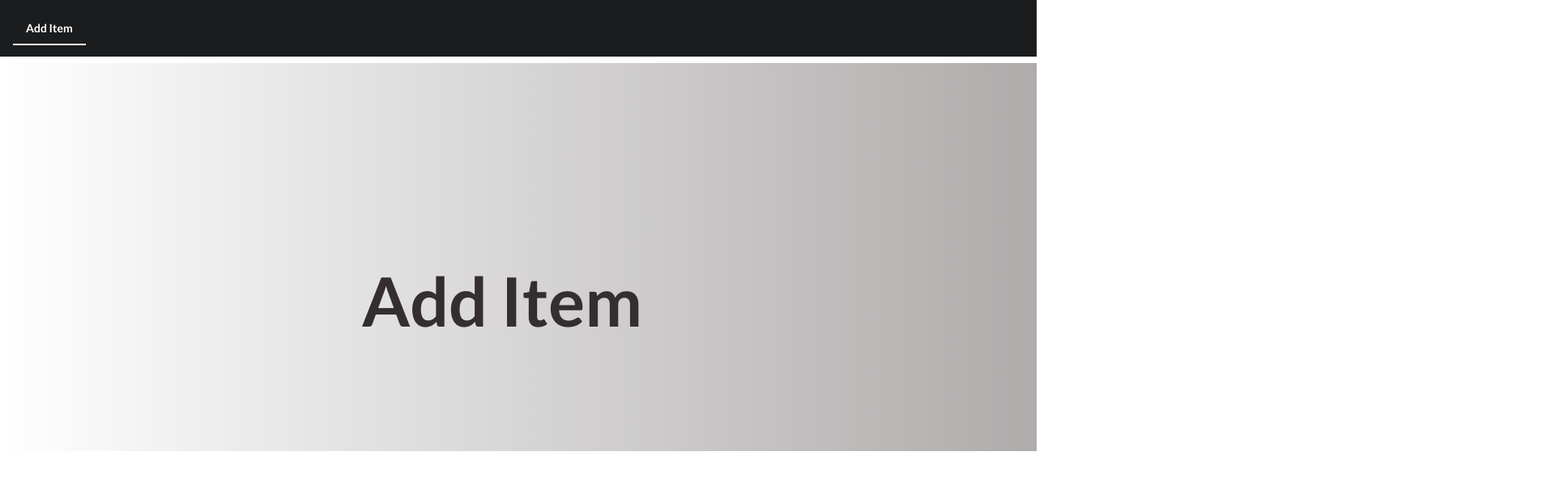
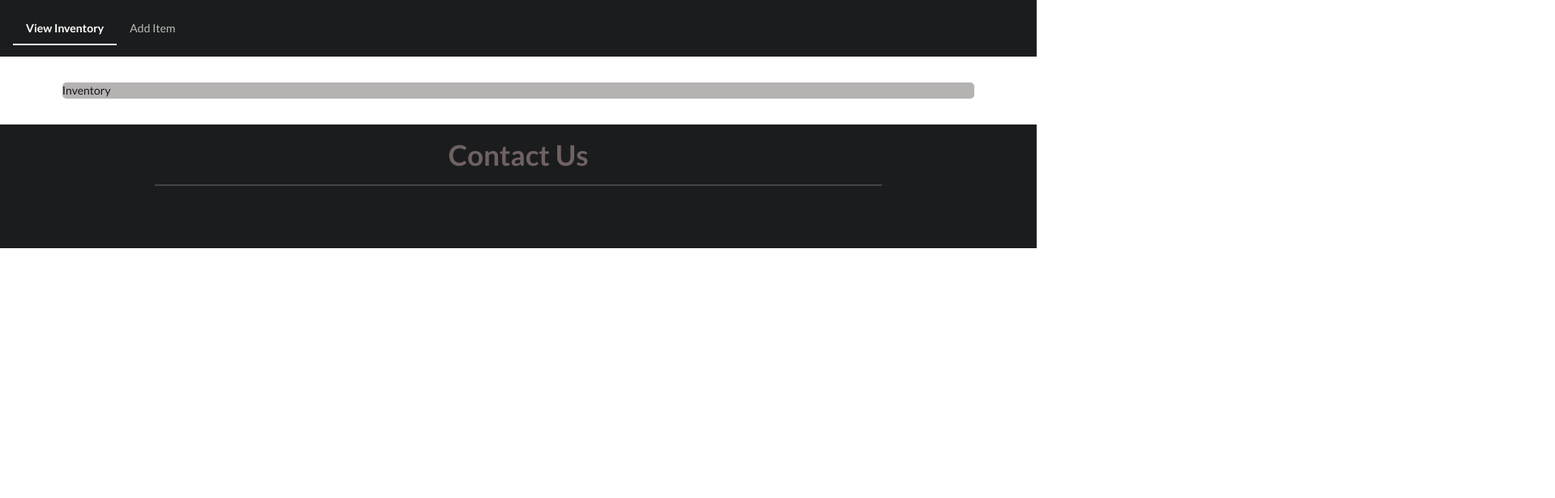
Before and after one commit to ktam0001/shopbridge, a React (Create React App) app: page / in a window 1280 px wide. Shown: the top 616 px of the page at 81% size, 1920 px wide, since content can reach past the window. Built offline with nearby package versions, Linux system fonts and the light colour scheme.

Commit message:
add item commit 3

```diff
--- a/src/App.js
+++ b/src/App.js
@@ -3,11 +3,13 @@
 import AddItem from "./components/AddItem";
 import React from 'react';
 import { BrowserRouter, Link, Route, NavLink, Switch } from 'react-router-dom';
+import Inventory from "./components/Inventory";
 function App() {
   return (
     <React.Fragment>
       <Switch>
-        <Route exact path = '/' component = {AddItem}/>
+        <Route exact path = '/' component = {Inventory}/>
+        <Route exact path = '/additem' component = {AddItem} />
       </Switch>
     </React.Fragment>
   );
--- a/src/components/AddItem.js
+++ b/src/components/AddItem.js
@@ -9,7 +9,7 @@ import './styles/additem.css';
 function AddItem() {
     return (
         <React.Fragment>
-            <div className = 'contact-maindiv'>
+            <div className = ''>
                 <Header prop = 'AddItem'></Header>
                 <div className = 'additem-h1-div'>
                     <h1 className = 'additem-h1'>Add Item</h1>
--- a/src/components/Footer.js
+++ b/src/components/Footer.js
@@ -8,7 +8,13 @@ import './styles/footer.css';
 function Footer() {
     return (
         <div className = 'cufooter-main-div'>
+         <h1 className = 'cufooter-h1'>Contact Us</h1>
+                    <div className = 'cufooter-separator'>
+                        <hr size="8" color="grey" width = '70%'></hr>
+                    </div>
+                    <div className = 'cufooter-contacts'>
 
+                    </div>
         </div>
     )
 }
--- a/src/components/Header.js
+++ b/src/components/Header.js
@@ -6,9 +6,13 @@ const Header = (props) => {
     return (
         <div className="ui inverted segment" style = {{'borderRadius' : '0', 'margin' : 0, 'width' : '100vw'}}>
             <div className="ui inverted secondary pointing menu">
+                <NavLink exact className= {props.prop === 'ViewInventory' ? 'item active' : 'item'} to = '/'>
+                    View Inventory
+                </NavLink>
                 <NavLink exact className= {props.prop === 'AddItem' ? 'item active' : 'item'} to = '/additem'>
                     Add Item
                 </NavLink>
+
             </div>
         </div>
     )
--- /dev/null
+++ b/src/components/Inventory.js
@@ -0,0 +1,20 @@
+import React from 'react';
+import Header from './Header';
+import Footer from './Footer';
+import './styles/inventory.css';
+
+const Inventory = () => {
+    return (
+        <React.Fragment>
+            <div className = ''>
+                <Header prop = 'ViewInventory'></Header>
+                <div className = 'inventory-main-div'>
+                    Inventory
+                </div>
+                <Footer></Footer>
+            </div>
+        </React.Fragment>
+    )
+}
+
+export default Inventory
--- a/src/components/styles/footer.css
+++ b/src/components/styles/footer.css
@@ -6,9 +6,9 @@
 
 .cufooter-main-div{
     background-color: #1b1c1d;
-    position: relative;
-    bottom: 0%;
-    height: 50vh;
+    position: absolute;
+    /* bottom : -1vh; */
+    height: auto;
     width: 100vw;
 }
 .cufooter-separator{
@@ -33,7 +33,7 @@
     display: flex;
     justify-content: center;
     padding-top : 15px;
-    /* position : absolute;
+    /*position : absolute;
     top : 2vh;
     left : 50%;
     margin-left: -8%; */
--- /dev/null
+++ b/src/components/styles/inventory.css
@@ -0,0 +1,9 @@
+.inventory-main-div{
+    position: relative;
+    margin-top: 4vh;
+    margin-left: 6vw;
+    margin-right: 6vw;
+    margin-bottom: 4vh;
+    background-color: rgb(71, 63, 63, 0.4);
+    border-radius: 5px;
+}
--- a/src/components/styles/productform.css
+++ b/src/components/styles/productform.css
@@ -10,7 +10,7 @@
     margin-right: 6vw;
     margin-bottom: 16vh;
     background-color: rgb(71, 63, 63, 0.4);
-    border-radius: 10px ;
+    border-radius: 10px;
 
 }
 .main-form{
```
